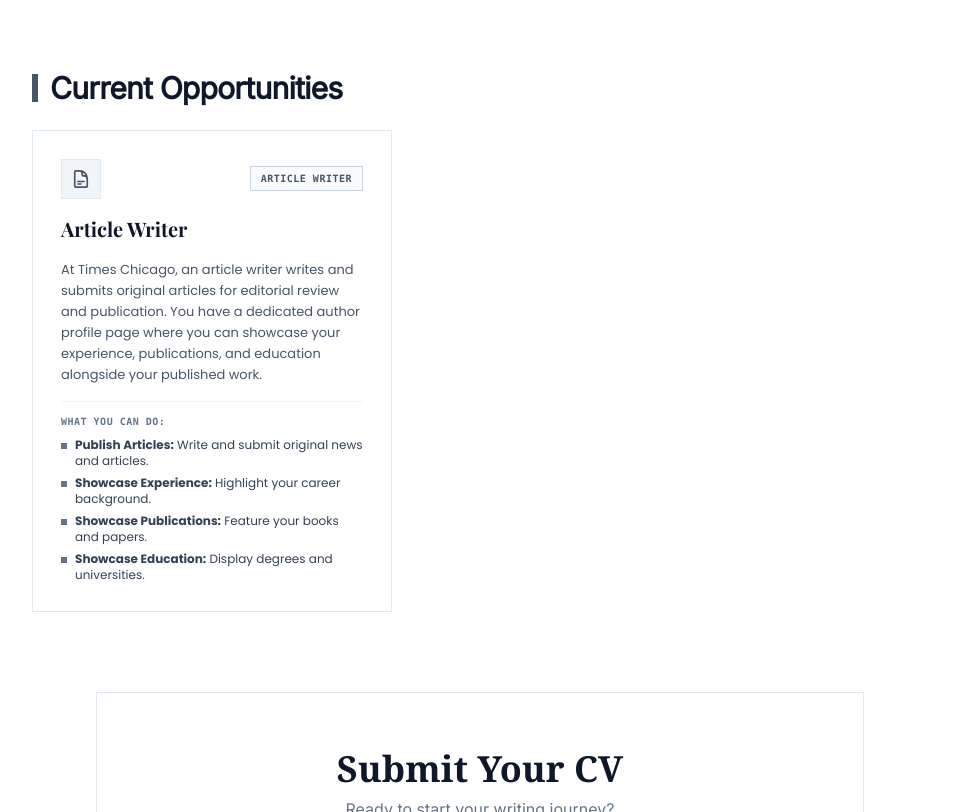
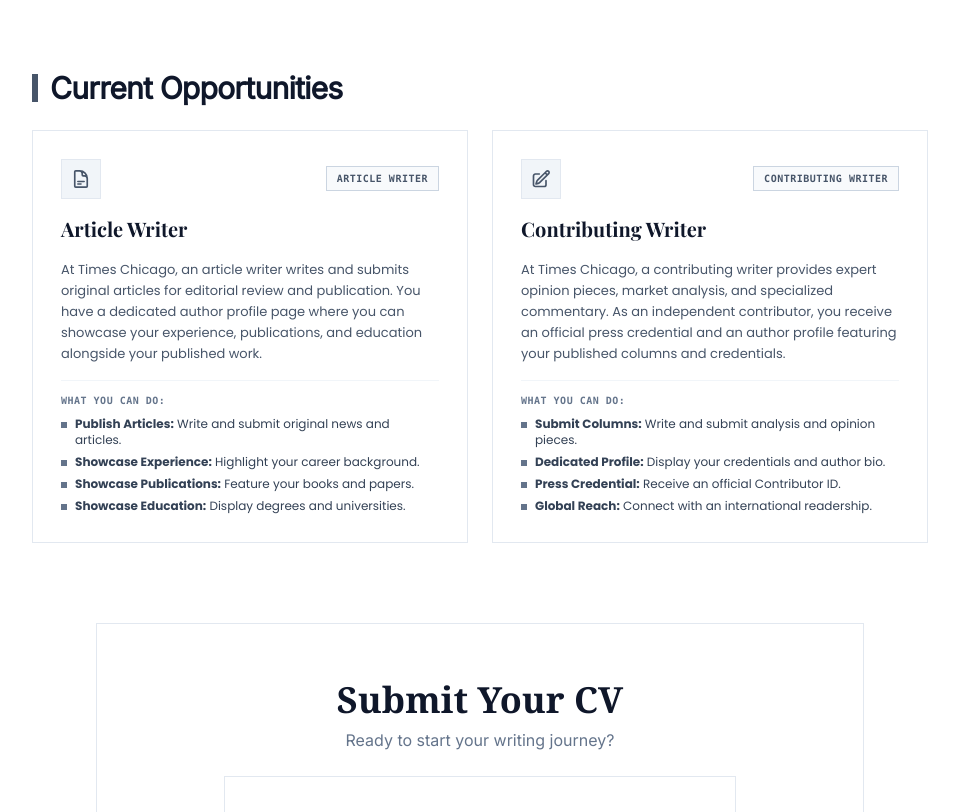
Before and after one commit to oiby2005/chicago-times, a Next.js app in the folder Frontend/: page /career in a window 1280 px wide. Shown: the part 620-1432 px from the top of the page, without its empty margins (160-1119 px from the left). Built offline with nearby package versions, Linux system fonts and the light colour scheme; no server answers.

Commit message:
Consolidate career route to singular /career and add Contributing Writer opportunity card

```diff
--- a/Frontend/app/careers/CareersClient.tsx
+++ b/Frontend/app/career/CareerClient.tsx
@@ -6,7 +6,7 @@
 import Footer from "@/components/layout/Footer";
 import Container from "@/components/layout/Container";
 
-export default function CareersClient() {
+export default function CareerClient() {
   const [copied, setCopied] = useState<boolean>(false);
   const officialEmail = "worldnews@timeschicago.com";
 
@@ -57,10 +57,10 @@
               </section>
 
               {/* ========================================================= */}
-              {/* SECTION 2: CURRENT OPPORTUNITIES (Small Square Box Card)  */}
+              {/* SECTION 2: CURRENT OPPORTUNITIES (Compact Cards)          */}
               {/* ========================================================= */}
               <section className="space-y-6">
-                {/* Heading with Vertical Ash Accent Bar (same font family as Intro text) */}
+                {/* Heading with Vertical Ash Accent Bar */}
                 <div className="flex items-center space-x-3">
                   <span className="w-1.5 h-7 bg-[#475569] rounded-xs inline-block" />
                   <h2 className="text-2xl sm:text-3xl font-bold text-[#0f172a] tracking-tight font-sans">
@@ -68,10 +68,11 @@
                   </h2>
                 </div>
 
-                {/* Article Writer Card - Compact Small Box (Square format) with Poppins Sans font */}
-                <div className="flex justify-center sm:justify-start">
+                {/* Opportunities Cards Grid - Compact Box format with Poppins Sans font */}
+                <div className="grid grid-cols-1 md:grid-cols-2 gap-6">
+                  {/* Card 1: Article Writer */}
                   <div
-                    className="w-full max-w-[360px] bg-white border border-[#e2e8f0] hover:border-[#64748b] rounded-2xl p-6 sm:p-7 shadow-xs hover:shadow-md transition-all duration-200 font-poppins"
+                    className="w-full bg-white border border-[#e2e8f0] hover:border-[#64748b] rounded-2xl p-6 sm:p-7 shadow-xs hover:shadow-md transition-all duration-200 font-poppins flex flex-col justify-between"
                     style={{ fontFamily: "var(--font-poppins), 'Poppins', sans-serif" }}
                   >
                     <div className="space-y-4">
@@ -120,6 +121,63 @@
                           <li className="flex items-start space-x-2">
                             <span className="w-1.5 h-1.5 rounded-full bg-[#64748b] mt-1.5 shrink-0" />
                             <span><strong>Showcase Education:</strong> Display degrees and universities.</span>
+                          </li>
+                        </ul>
+                      </div>
+                    </div>
+                  </div>
+
+                  {/* Card 2: Contributing Writer */}
+                  <div
+                    className="w-full bg-white border border-[#e2e8f0] hover:border-[#64748b] rounded-2xl p-6 sm:p-7 shadow-xs hover:shadow-md transition-all duration-200 font-poppins flex flex-col justify-between"
+                    style={{ fontFamily: "var(--font-poppins), 'Poppins', sans-serif" }}
+                  >
+                    <div className="space-y-4">
+                      <div className="flex items-center justify-between">
+                        {/* Quill / Pen Icon in Ash */}
+                        <div className="w-10 h-10 rounded-xl bg-[#f1f5f9] border border-[#e2e8f0] flex items-center justify-center text-[#475569]">
+                          <svg className="w-5 h-5" fill="none" stroke="currentColor" strokeWidth="2" viewBox="0 0 24 24">
+                            <path strokeLinecap="round" strokeLinejoin="round" d="M16.862 4.487l1.687-1.688a1.875 1.875 0 112.652 2.652L10.582 16.07a4.5 4.5 0 01-1.897 1.13L6 18l.8-2.685a4.5 4.5 0 011.13-1.897l8.932-8.931zm0 0L19.5 7.125M18 14v4.75A2.25 2.25 0 0115.75 21H5.25A2.25 2.25 0 013 18.75V8.25A2.25 2.25 0 015.25 6H10" />
+                          </svg>
+                        </div>
+
+                        {/* Ash Tag */}
+                        <span className="text-[10px] font-mono font-bold tracking-wider px-2.5 py-1 rounded-full bg-[#f8fafc] text-[#475569] border border-[#cbd5e1] uppercase">
+                          CONTRIBUTING WRITER
+                        </span>
+                      </div>
+
+                      <div>
+                        <h3 className="text-lg sm:text-xl font-bold text-[#0f172a]">
+                          Contributing Writer
+                        </h3>
+                      </div>
+
+                      <p className="text-xs sm:text-[13px] text-[#475569] leading-relaxed">
+                        At Times Chicago, a contributing writer provides expert opinion pieces, market analysis, and specialized commentary. As an independent contributor, you receive an official press credential and an author profile featuring your published columns and credentials.
+                      </p>
+
+                      {/* Capabilities List */}
+                      <div className="pt-3 border-t border-slate-100 space-y-2">
+                        <p className="text-[10px] font-mono font-bold uppercase tracking-wider text-[#64748b]">
+                          What You Can Do:
+                        </p>
+                        <ul className="space-y-1.5 text-xs text-[#334155]">
+                          <li className="flex items-start space-x-2">
+                            <span className="w-1.5 h-1.5 rounded-full bg-[#64748b] mt-1.5 shrink-0" />
+                            <span><strong>Submit Columns:</strong> Write and submit analysis and opinion pieces.</span>
+                          </li>
+                          <li className="flex items-start space-x-2">
+                            <span className="w-1.5 h-1.5 rounded-full bg-[#64748b] mt-1.5 shrink-0" />
+                            <span><strong>Dedicated Profile:</strong> Display your credentials and author bio.</span>
+                          </li>
+                          <li className="flex items-start space-x-2">
+                            <span className="w-1.5 h-1.5 rounded-full bg-[#64748b] mt-1.5 shrink-0" />
+                            <span><strong>Press Credential:</strong> Receive an official Contributor ID.</span>
+                          </li>
+                          <li className="flex items-start space-x-2">
+                            <span className="w-1.5 h-1.5 rounded-full bg-[#64748b] mt-1.5 shrink-0" />
+                            <span><strong>Global Reach:</strong> Connect with an international readership.</span>
                           </li>
                         </ul>
                       </div>
--- a/Frontend/app/career/page.tsx
+++ b/Frontend/app/career/page.tsx
@@ -1,5 +1,5 @@
 import React from "react";
-import CareersClient from "../careers/CareersClient";
+import CareerClient from "./CareerClient";
 import { getLinkPreviewMetadata } from "@/lib/linkPreview";
 
 export const metadata = getLinkPreviewMetadata({
@@ -9,6 +9,6 @@
   urlPath: "/career",
 });
 
-export default function CareerAliasPage() {
-  return <CareersClient />;
+export default function CareerPage() {
+  return <CareerClient />;
 }
--- a/Frontend/app/careers/page.tsx
+++ /dev/null
@@ -1,14 +0,0 @@
-import React from "react";
-import CareersClient from "./CareersClient";
-import { getLinkPreviewMetadata } from "@/lib/linkPreview";
-
-export const metadata = getLinkPreviewMetadata({
-  type: "static_page",
-  title: "Careers",
-  description: "Join the Special Writers team at Times Chicago. Explore opportunities for Article Writers and Contributors.",
-  urlPath: "/careers",
-});
-
-export default function CareersPage() {
-  return <CareersClient />;
-}
--- a/Frontend/components/layout/Footer.tsx
+++ b/Frontend/components/layout/Footer.tsx
@@ -55,7 +55,7 @@
 const aboutLinks: { name: string; href?: string; target?: string; disabled?: boolean; hidden?: boolean }[] = [
   { name: "About us", href: "/about-us" },
   { name: "Terms & Conditions", href: "/terms-and-conditions" },
-  { name: "Careers", href: "/careers" },
+  { name: "Careers", href: "/career" },
   { name: "RSS Feed", href: "/rss.xml", target: "_blank" },
   { name: "Leadership", href: "/leadership", hidden: true },
 ];
```
